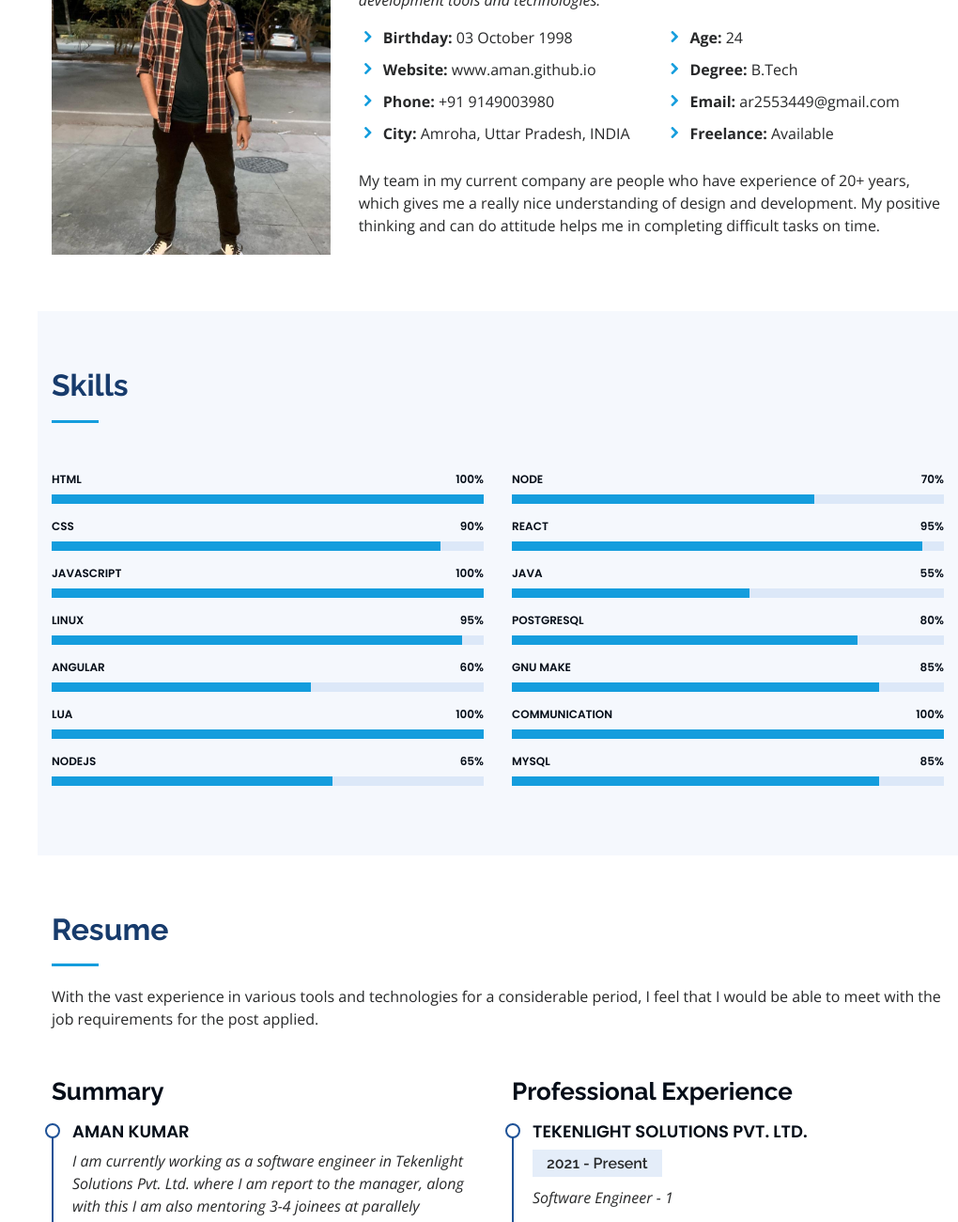
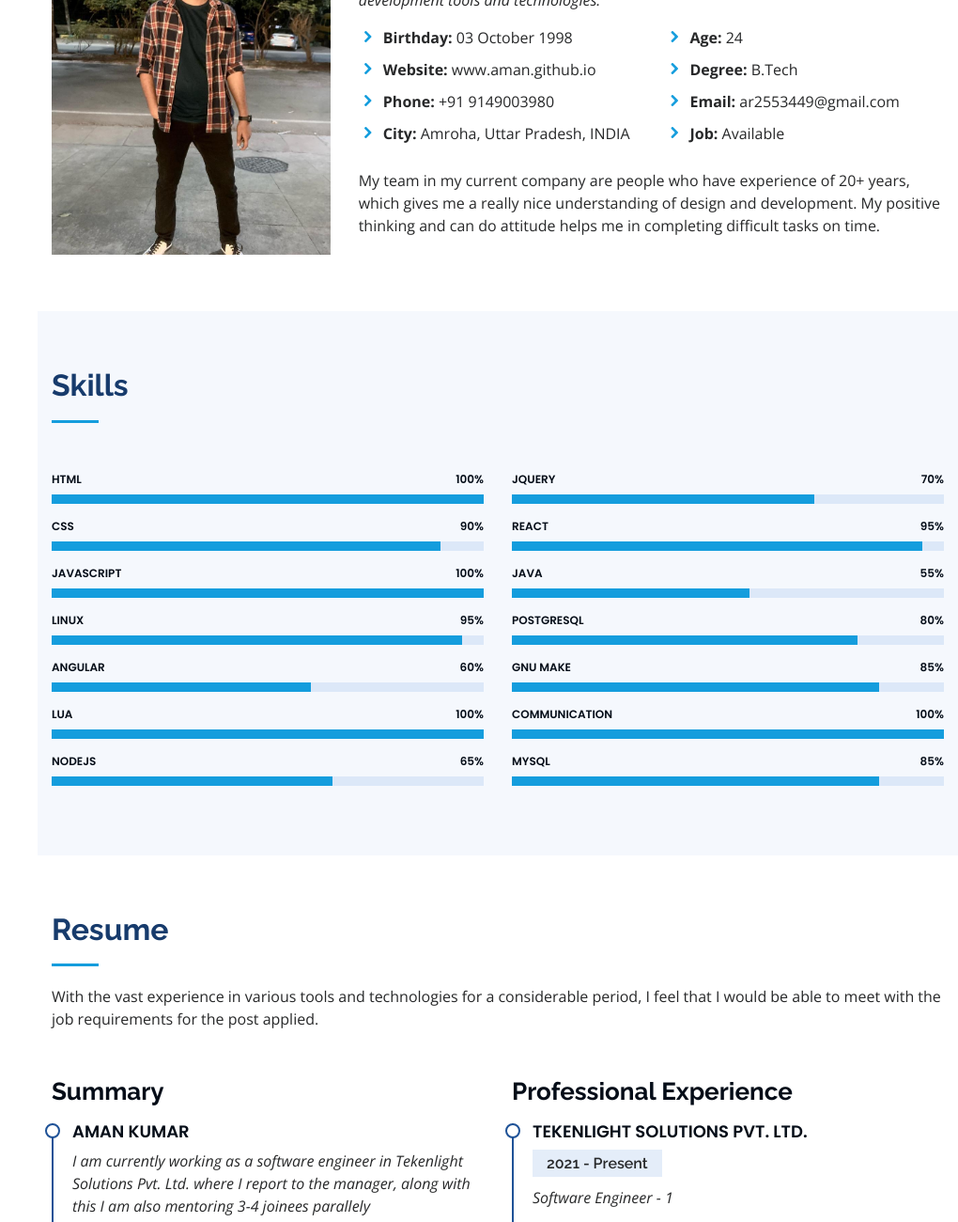
Before and after one commit to Amanktkn/Amantkn.github.io, a plain HTML site: page index.html in a window 1280 px wide. Shown: the part 1140-2440 px from the top of the page at 94% size, without its empty margins (260-1280 px from the left). Drawn offline with nearby package versions, Linux system fonts and the light colour scheme.

Commit message:
Update index.html

```diff
--- a/index.html
+++ b/index.html
@@ -115,7 +115,7 @@
                   <li><i class="icofont-rounded-right"></i> <strong>Age:</strong> 24</li>
                   <li><i class="icofont-rounded-right"></i> <strong>Degree:</strong> B.Tech</li>
                   <li><i class="icofont-rounded-right"></i> <strong>Email:</strong> ar2553449@gmail.com</li>
-                  <li><i class="icofont-rounded-right"></i> <strong>Freelance:</strong> Available</li>
+                  <li><i class="icofont-rounded-right"></i> <strong>Job:</strong> Available</li>
                 </ul>
               </div>
             </div>
@@ -251,7 +251,7 @@
           <div class="col-lg-6" data-aos="fade-up" data-aos-delay="100">
 
             <div class="progress">
-              <span class="skill">node <i class="val">70%</i></span>
+              <span class="skill">JQUERY <i class="val">70%</i></span>
               <div class="progress-bar-wrap">
                 <div class="progress-bar" role="progressbar" aria-valuenow="70" aria-valuemin="0" aria-valuemax="100">
                 </div>
@@ -330,7 +330,7 @@
               <h4>Aman Kumar</h4>
               <p><em>
                   I am currently working as a software engineer in Tekenlight Solutions Pvt. Ltd.
-                  where I am report to the manager, along with this I am also mentoring 3-4 joinees at parallely
+                  where I report to the manager, along with this I am also mentoring 3-4 joinees parallely
                 </em></p>
               <ul>
                 <li>Amroha, Uttar Pradesh, INDIA</li>
@@ -376,7 +376,7 @@
                   Coded software updates and robust solutions based no detailed design specifications(Full Stack).
                 </li>
                 <li>
-                  Independently deveoped and implemented <b>Build and Deploy system</b> for the product.
+                  Independently developed and implemented <b>Build and Deploy system</b> for the product.
                 </li>
                 <li>
                   Upgraded old codebases in accordance with modern development practices.
@@ -408,7 +408,7 @@
 
         <div class="section-title">
           <h2>Contact</h2>
-          <p>I'm available for freelance work. For all inquiries or suitable work, please email me using the below
+          <p>I'm available for full-time(after serving notice period in my current organisation). For all inquiries or suitable work, please email me using the below
             contact form.</p>
         </div>
 
```
